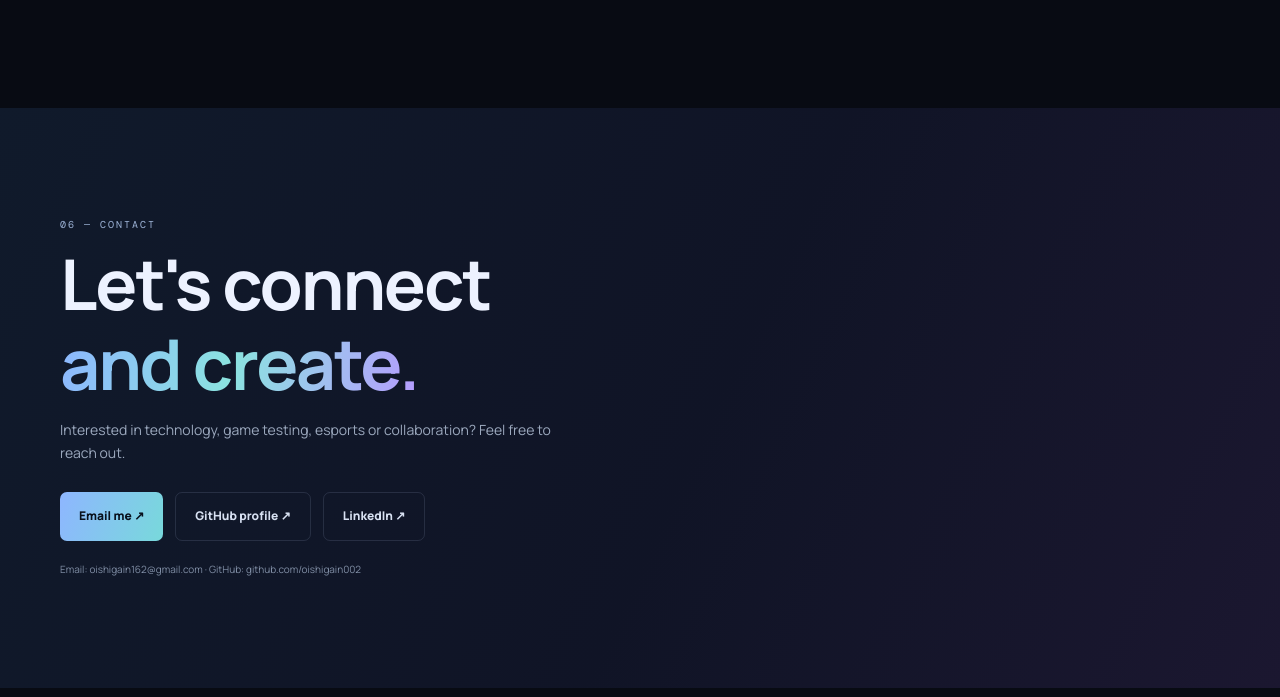
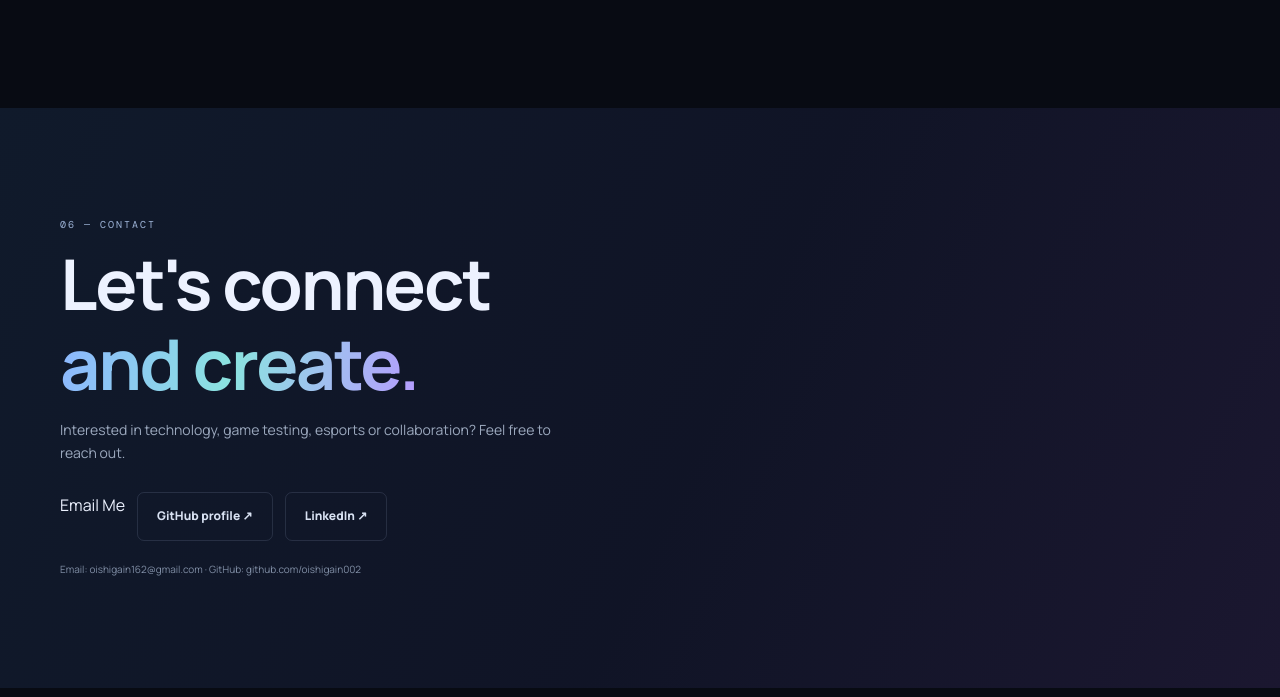
Before and after one commit to oishigain002/oishi-gain-portfolio, a plain HTML site: page index.html in a window 1280 px wide. Shown: the part 4633-5330 px from the top of the page. Drawn offline with nearby package versions, Linux system fonts and the light colour scheme.

Commit message:
Update index.html

```diff
--- a/index.html
+++ b/index.html
@@ -108,7 +108,9 @@
       </div>
     </section>
 
-    <section class="contact-section" id="contact"><div class="section-wrap contact-inner"><p class="eyebrow">06 — CONTACT</p><h2>Let's connect<br><span class="gradient-text">and create.</span></h2><p>Interested in technology, game testing, esports or collaboration? Feel free to reach out.</p><div class="contact-links"><a href="mailto:oishigain162@gmail.com" class="button button-primary">Email me ↗</a><a href="https://github.com/oishigain002" target="_blank" rel="noreferrer" class="button button-quiet">GitHub profile ↗</a><a href="https://www.linkedin.com/" target="_blank" rel="noreferrer" class="button button-quiet">LinkedIn ↗</a></div><p class="small-note">Email: oishigain162@gmail.com · GitHub: github.com/oishigain002</p></div></section>
+    <section class="contact-section" id="contact"><div class="section-wrap contact-inner"><p class="eyebrow">06 — CONTACT</p><h2>Let's connect<br><span class="gradient-text">and create.</span></h2><p>Interested in technology, game testing, esports or collaboration? Feel free to reach out.</p><div class="contact-links"><a href="https://mail.google.com/mail/?view=cm&fs=1&to=oishigain162@gmail.com" target="_blank">
+    Email Me
+</a><a href="https://github.com/oishigain002" target="_blank" rel="noreferrer" class="button button-quiet">GitHub profile ↗</a><a href="https://www.linkedin.com/" target="_blank" rel="noreferrer" class="button button-quiet">LinkedIn ↗</a></div><p class="small-note">Email: oishigain162@gmail.com · GitHub: github.com/oishigain002</p></div></section>
   </main>
   <footer class="site-footer"><a class="brand" href="#home"><span class="brand-mark">OG</span><span>OISHI GAIN<span class="brand-sub">SOFTWARE × ESPORTS</span></span></a><span>© <span id="year"></span> Oishi Gain. Built with HTML, CSS & JavaScript.</span><a href="#home">BACK TO TOP ↑</a></footer>
   <script src="script.js"></script>
```
